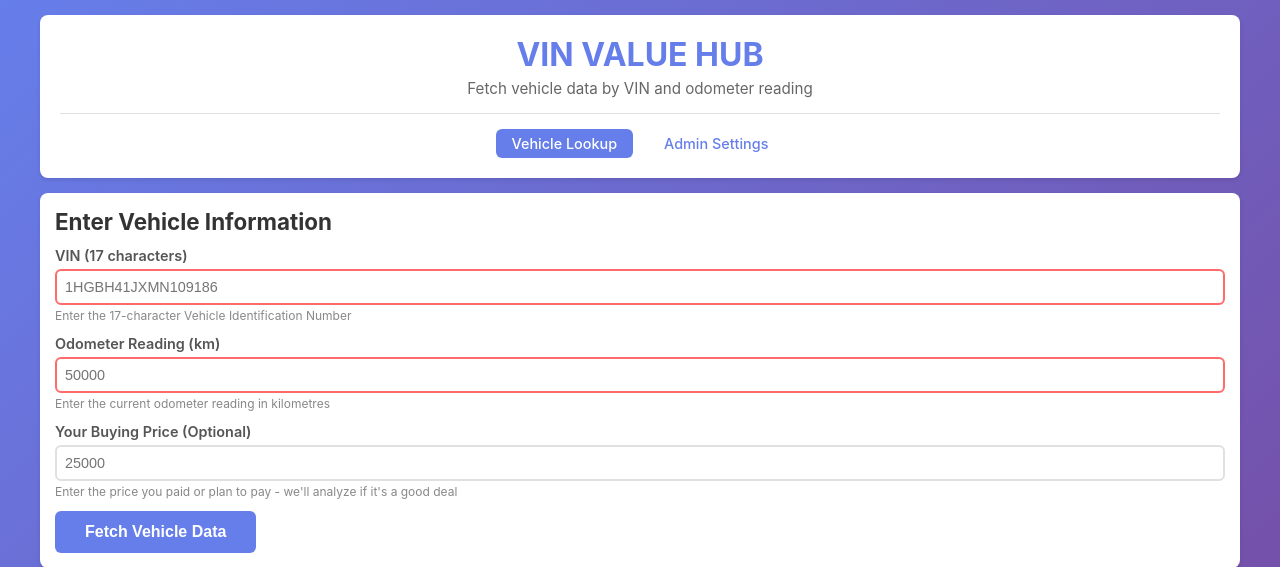
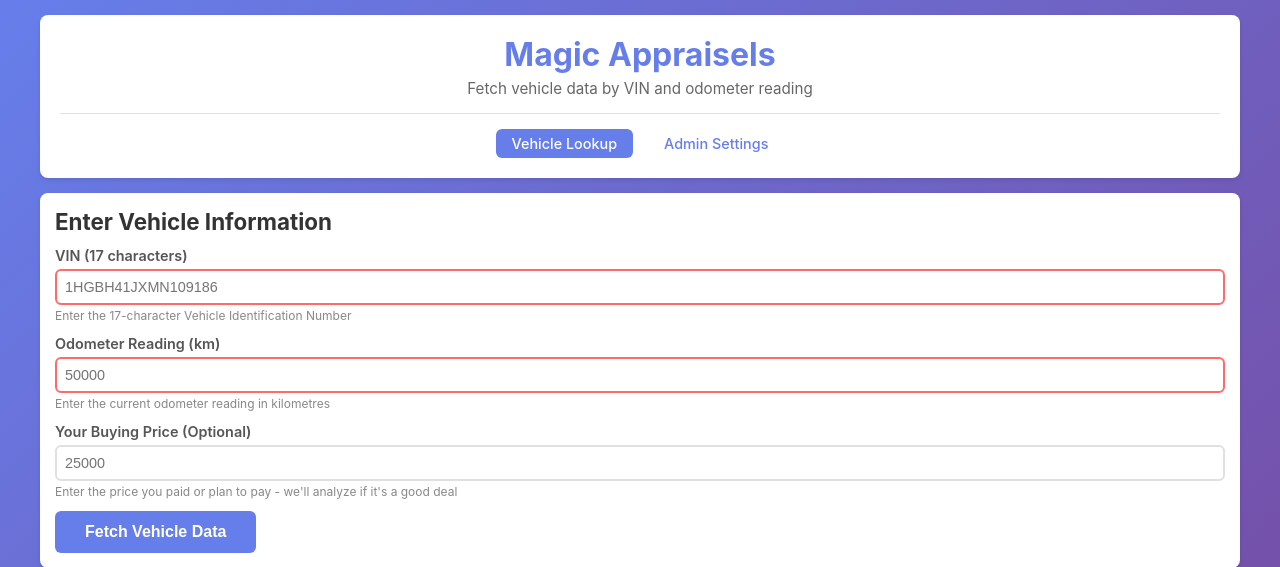
Before and after one commit to ShubhamKumar0786/VIN_DECODER, a Flask app: page / in a window 1280 px wide. Shown: the top 567 px of the page. Run offline with Flask 3, Linux system fonts and the light colour scheme.

Commit message:
Change header title from 'VIN VALUE HUB' to 'Magic Appraisels'

```diff
--- a/templates/index.html
+++ b/templates/index.html
@@ -10,7 +10,7 @@
     <div class="container">
         <!-- HEADER SECTION -->
         <header>
-            <h1>VIN VALUE HUB</h1>
+            <h1>Magic Appraisels</h1>
             <p class="subtitle">Fetch vehicle data by VIN and odometer reading</p>
             <nav>
                 <a href="/" class="active">Vehicle Lookup</a>
```
